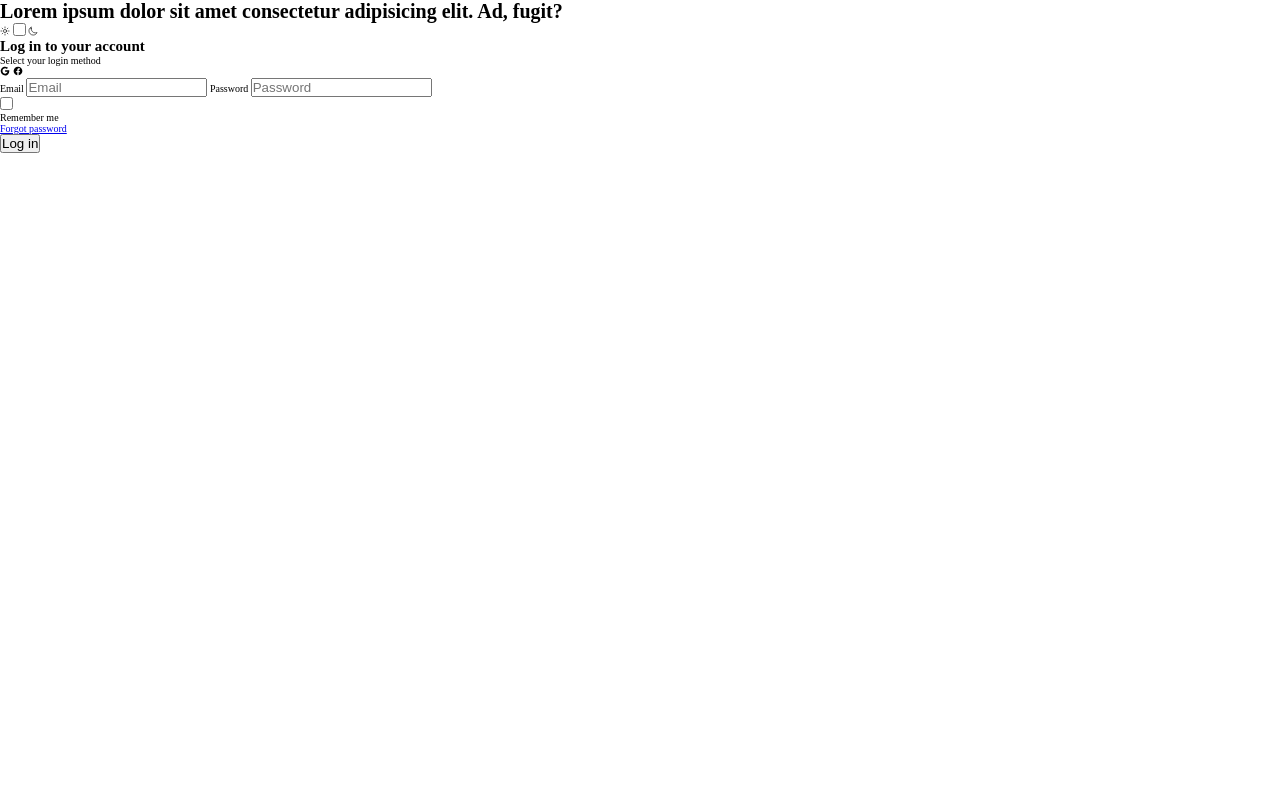
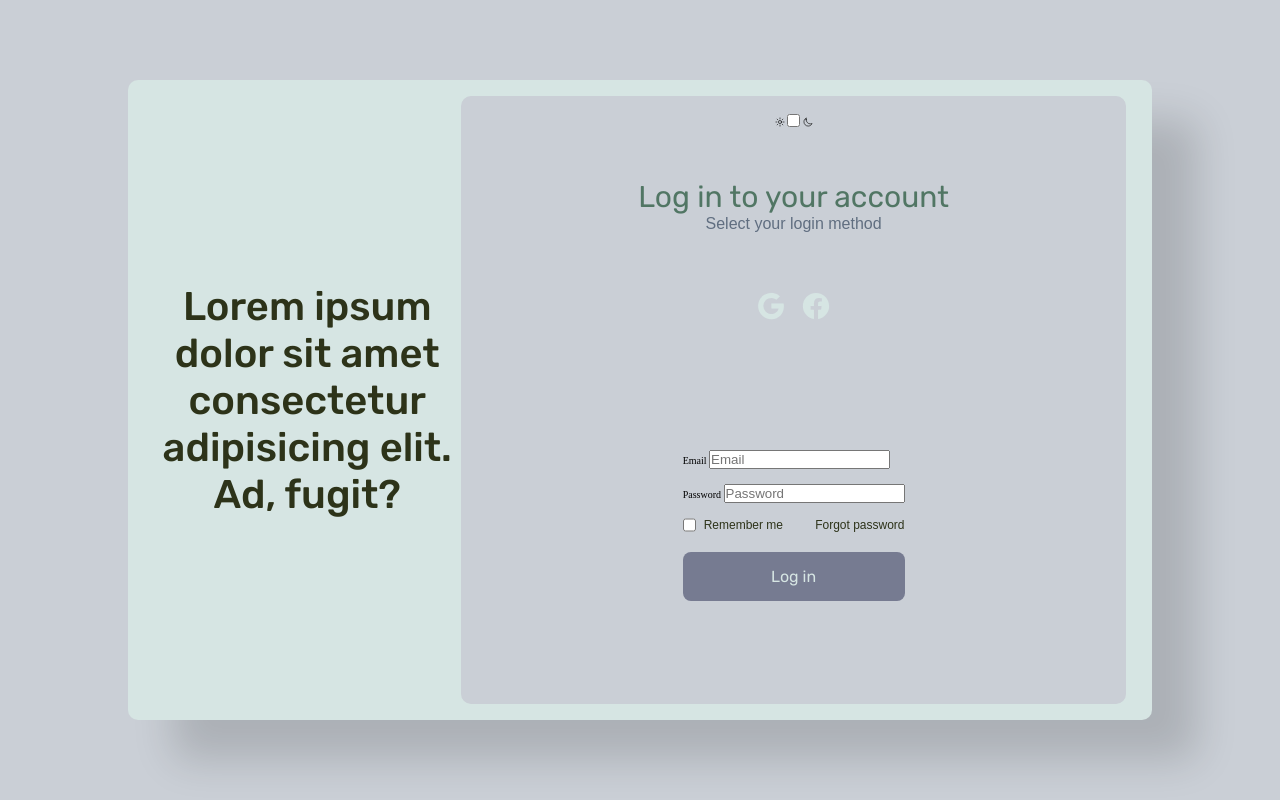
Before and after one commit to Imtiyaaz22/login-form, a website: page index.html in a window 1280 px wide. Drawn offline with nearby package versions, Linux system fonts and the light colour scheme.

Commit message:
Add styles to css

```diff
--- a/sass/_base.scss
+++ b/sass/_base.scss
@@ -1,4 +1,5 @@
-:root {
+:root,
+:root.light {
 	--ff-heading: "Rubik", sans-serif;
 	--ff-text: "Roboto Sans", sans-serif;
 
@@ -8,31 +9,40 @@
 	--fw-text-400: 400;
 	--fw-text-500: 500;
 
+	--fs-400: 4rem;
 	--fs-300: 3rem;
 	--fs-250: 2rem;
 	--fs-200: 1.6rem;
+	--fs-150: 1.4rem;
+	--fs-100: 1.2rem;
 
-	--color-primary-light: #808F87;
-	--color-secondary-light: #F4B266;
-	--color-accent-light: #AFD0BF;
-	--color-bg-1-light: #9B7E46;
-	--color-bg-2-light: #E2EFDE;
-	--color-grey: #333;
+	--color-primary: #517664;
+	--color-secondary: #767B91;
+	--color-neutral: #D6E5E3;
+	--color-background: #CACFD6;
+	--color-text: #2D3319;
+	--color-accent: #606E80;
 
-  --color-primary-dark: #36F1CD;
-	--color-secondary-dark: #39A0ED;
-	--color-accent-dark: #13C4A3;
-	--color-bg-1-dark: #4C6085;
-	--color-bg-2-dark: #E2EFDE;
+	--border-200: .8rem;
+	--border-300: 1rem;
 
+	--spacer-80: .8rem;
+	--spacer-100: 1rem;
+	--spacer-150: 1.5rem;
+	--spacer-200: 2rem;
+	--spacer-300: 3rem;
+	--spacer-400: 4rem;
+	--spacer-500: 5rem;
+	--spacer-600: 6rem;
+}
 
-	--logo-icon: 3.5rem;
-
-	--border-sm: 1rem;
-
-	--spacer-sm: 2rem;
-	--spacer-md: 3rem;
-	--spacer-lg: 4rem;
+:root.dark {
+	--color-primary: #1C3738;
+	--color-secondary: #8BAAAD;
+	--color-neutral: #4D4847;
+	--color-background: #000F08;
+	--color-accent: #C1292E;
+	--color-text: #F4FFF8;
 }
 
 *,
@@ -47,3 +57,11 @@
 	box-sizing: border-box;
 	font-size: 62.5%;
 }
+
+main {
+	background: var(--color-background);
+	height: 100vh;
+	width: 100vw;
+	display: grid;
+	place-items: center;
+}
--- a/sass/_components.scss
+++ b/sass/_components.scss
@@ -0,0 +1,181 @@
+// Caption
+.caption {
+	display: grid;
+	place-content: center;
+
+	&-heading {
+		font-family: var(--ff-heading);
+		font-size: var(--fs-400);
+		font-weight: var(--fw-heading-500);
+		color: var(--color-text);
+		text-align: center;
+	}
+}
+
+// Theme
+
+// Account
+.account {
+	text-align: center;
+
+	&-heading {
+		font-family: var(--ff-heading);
+		font-size: var(--fs-300);
+		font-weight: var(--fw-heading-400);
+		color: var(--color-primary);
+	}
+
+	&-text {
+		font-family: var(--ff-text);
+		font-size: var(--fs-200);
+		font-weight: var(--fw-text-400);
+		color: var(--color-accent);
+	}
+}
+
+// Login Methods
+.login {
+	display: flex;
+	flex-direction: column;
+	gap: var(--spacer-150);
+
+	&-icon_box {
+		display: flex;
+		justify-content: center;
+		gap: var(--spacer-150);
+	}
+
+	&-icon {
+		display: block;
+		font-size: var(--fs-300);
+		color: var(--color-neutral);
+		cursor: pointer;
+		transform: scale(1);
+		transition: all 0.8s;
+
+		&:hover {
+			color: var(--color-primary);
+			transform: scale(1.1);
+		}
+	}
+
+	&-text {
+		font-family: var(--ff-text);
+		font-size: var(--fs-250);
+		color: var(--color-secondary);
+		position: relative;
+
+		&::before,
+		&::after {
+			content: " ";
+			display: block;
+			width: 50%;
+			height: 0.2rem;
+			background: currentColor;
+			position: absolute;
+		}
+
+		&::before {
+			top: 50%;
+			left: 0;
+			transform: translate(-110%, 50%);
+		}
+
+		&::after {
+			top: 50%;
+			left: 0;
+			transform: translate(210%, 50%);
+		}
+	}
+}
+
+// Login Form
+.form {
+	&-input_box {
+		display: flex;
+		flex-direction: column;
+		gap: var(--spacer-150);
+	}
+
+	&-input__label {
+		font-family: var(--ff-heading);
+		font-size: var(--fs-200);
+		color: var(--color-text);
+	}
+
+	&-input {
+		display: block;
+		margin-top: var(--spacer-80);
+		padding: var(--spacer-80) var(--spacer-600) var(--spacer-80) var(--spacer-150);
+		border: none;
+		border-radius: var(--border-200);
+		background: var(--color-neutral);
+		font-family: var(--ff-text);
+		font-size: var(--fs-200);
+		color: var(--color-primary);
+
+		&::placeholder {
+			color: var(--color-secondary);
+		}
+
+		&:focus-within {
+			outline: 2px solid var(--color-secondary);
+		}
+	}
+
+	&-btn {
+		width: 100%;
+		border: none;
+		background: var(--color-secondary);
+		font-family: var(--ff-heading);
+		font-size: var(--fs-200);
+		color: var(--color-neutral);
+		padding-block: var(--spacer-150);
+		border-radius: var(--border-200);
+		cursor: pointer;
+		transition: all .8s;
+
+		&:hover {
+			background: var(--color-primary);
+		}
+	}
+}
+
+.user {
+	margin-block: var(--spacer-150) var(--spacer-200);
+	display: flex;
+	justify-content: space-between;
+	align-items: center;
+	gap: var(--spacer-200);
+
+	&-info {
+		display: flex;
+		gap: var(--spacer-80);
+
+		&__text {
+			font-family: var(--ff-text);
+			font-size: var(--fs-100);
+			color: var(--color-text);
+		}
+	}
+
+	&-link {
+		&:link,
+		&:visited {
+			text-decoration: none;
+			font-size: var(--fs-100);
+			color: var(--color-text);
+			transition: all .5s;
+		}
+
+		&:hover,
+		&:active {
+			color: var(--color-primary);
+		}
+
+		&__text {
+			font-family: var(--ff-text);
+			font-size: var(--fs-100);
+		}
+	}
+}
--- a/sass/_layout.scss
+++ b/sass/_layout.scss
@@ -0,0 +1,46 @@
+.wrapper {
+	background: var(--color-neutral);
+	height: 80vh;
+	width: 80vw;
+	display: flex;
+	justify-content: center;
+	align-items: center;
+	border-radius: var(--border-300);
+	box-shadow: 4.5rem 4rem 4rem rgba(0, 0, 0, 0.15);
+}
+
+.caption {
+	width: 30%;
+}
+
+.details {
+	width: 65%;
+	height: 95%;
+	background: var(--color-background);
+	border-radius: var(--border-300);
+	display: grid;
+	grid-template-columns: 6rem auto 6rem;
+	grid-template-rows: 5rem 12rem 8rem 1fr;
+  justify-items: center;
+  align-items: center;
+}
+
+.theme {
+	grid-column: 2 / 3;
+	grid-row: 1 / 2;
+}
+
+.account {
+	grid-column: 2 / 3;
+	grid-row: 2 / 3;
+}
+
+.login {
+  grid-column: 2 / 3;
+  grid-row: 3 / 4;
+}
+
+.form {
+  grid-column: 2 / 3;
+  grid-row: 4 / -1;
+}
```
Also changed, not shown: css/styles.css, 1 other file.
